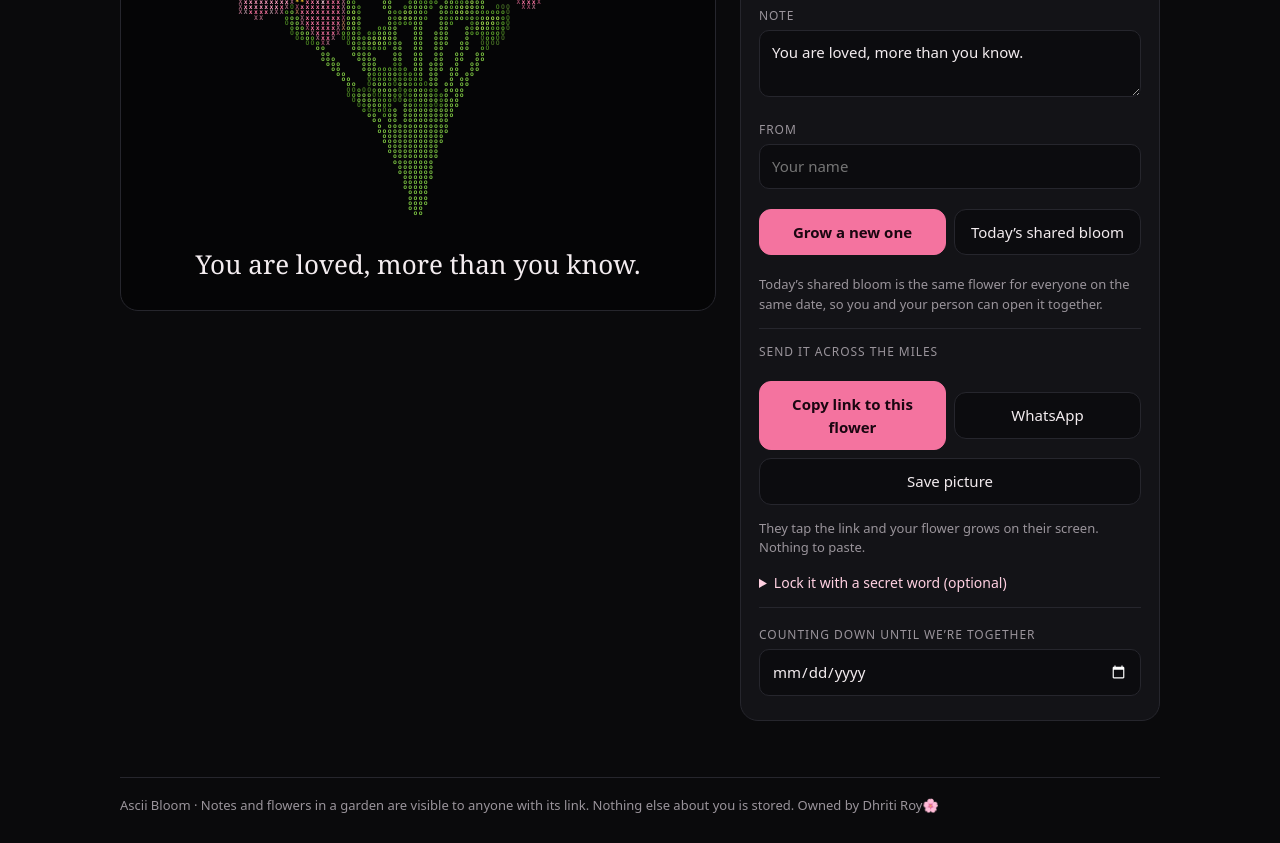
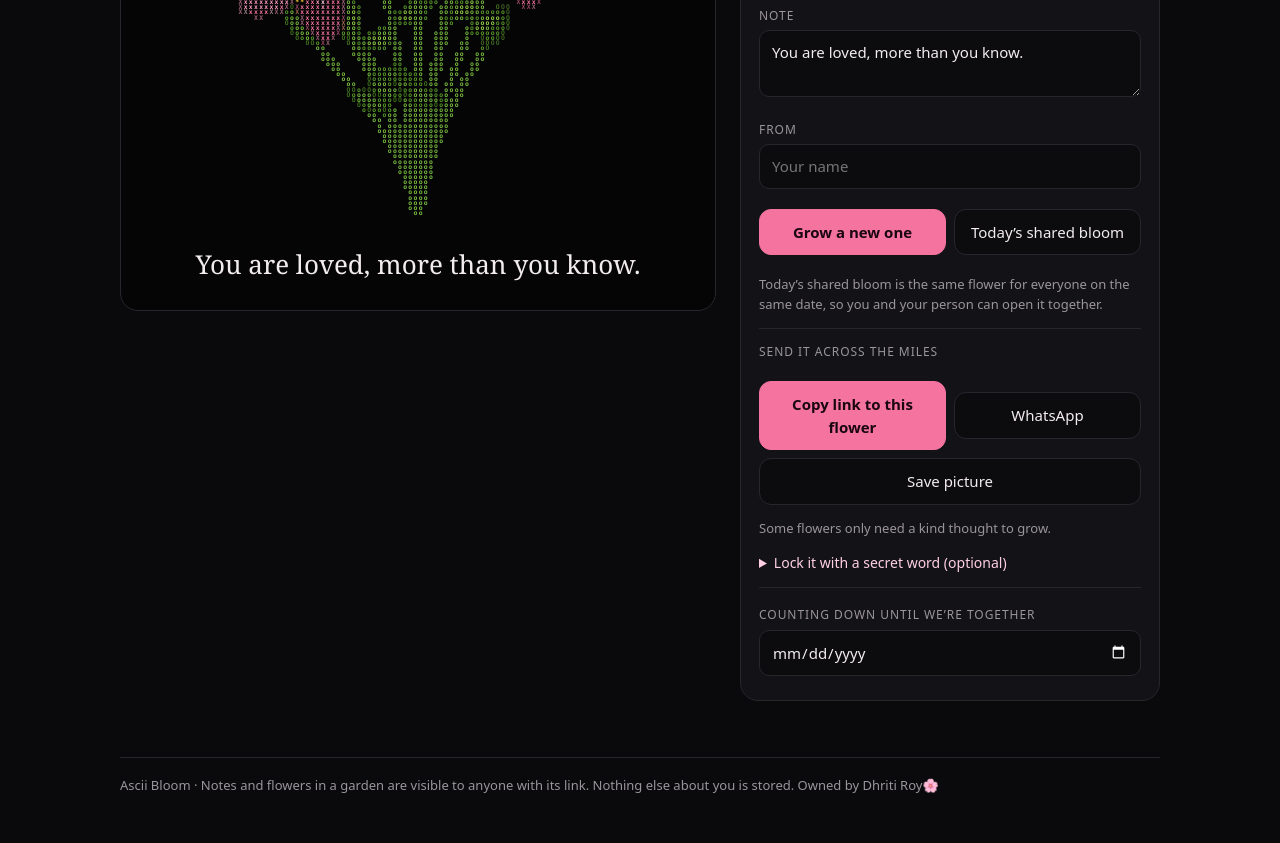
Before and after one commit to Dhriti-Roy/ascii-bloom, a website: page index.html in a window 1280 px wide. Shown: the part 503-1346 px from the top of the page. Drawn offline with Linux system fonts and the light colour scheme.

Commit message:
Update index.html

```diff
--- a/index.html
+++ b/index.html
@@ -108,7 +108,7 @@ footer{border-top:1px solid var(--line);color:var(--mute);font-size:13px;padding
   <hr>
   <div class="lab">Send it across the miles</div>
   <div class="row"><button class="btn main" id="share">Copy link to this flower</button><button class="btn" id="wa">WhatsApp</button><button class="btn" id="png">Save picture</button></div>
-  <p class="hint" style="margin-top:0">They tap the link and your flower grows on their screen. Nothing to paste.</p>
+  <p class="hint" style="margin-top:0">Some flowers only need a kind thought to grow.</p>
   <details class="lock"><summary>Lock it with a secret word (optional)</summary>
    <input type="text" id="pw" maxlength="40" autocomplete="off" placeholder="Type a secret word"><p class="hint">With a word, your flower and note are encrypted inside the link, and whoever opens it must type the word. Tell them the word in a different chat. Leave it empty for a link that opens straight away.</p></details>
   <hr>
```
